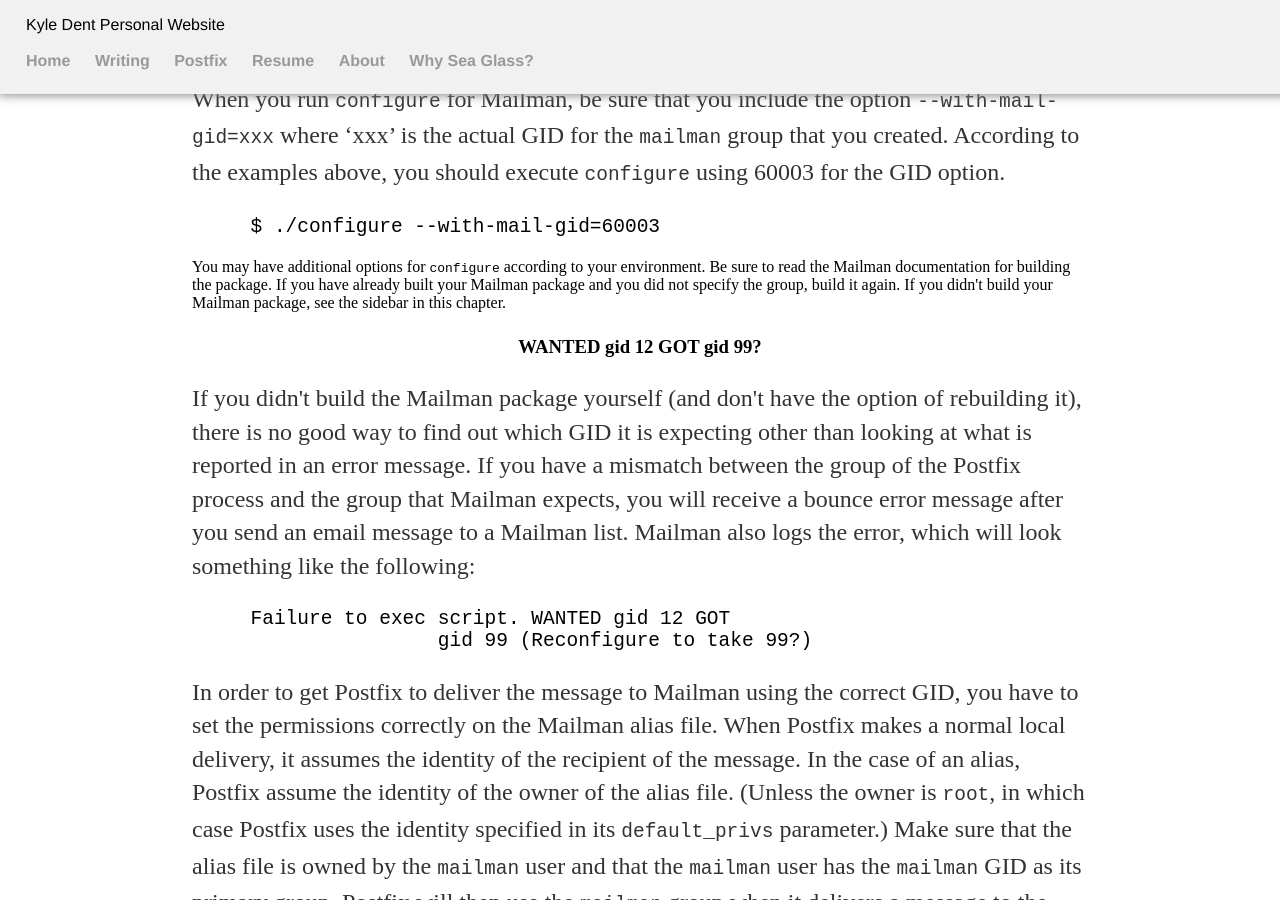
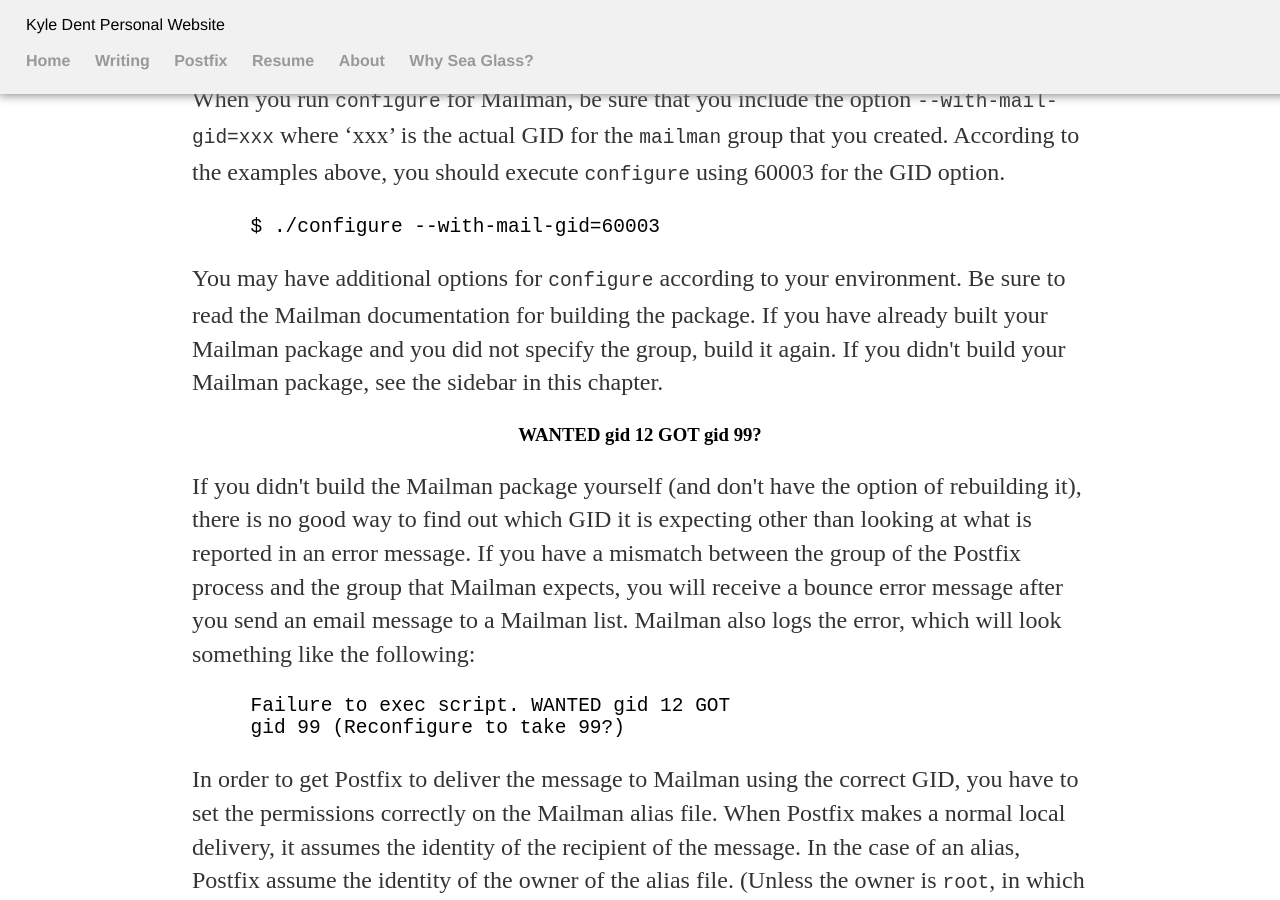
Before and after one commit to kdent/kdent.github.io, a Jekyll site: the page built from postfix/PostfixMailmanGID.html, in a window 1280 px wide and 900 px high, scrolled down 733 px. Built offline with Jekyll 4.4.1, drawn with Linux system fonts in a browser that asks for light colours.

Commit message:
Fixes formatting.

```diff
--- a/postfix/PostfixMailmanGID.html
+++ b/postfix/PostfixMailmanGID.html
@@ -48,15 +48,15 @@
 60003 for the GID option.
 </p><pre>$ ./configure --with-mail-gid=60003
 </pre>
+<p>
 You may have additional options for <code>configure</code>
 according to your environment. Be sure to read the Mailman
 documentation for building the package.  If you have already built
 your Mailman package and you did not specify the group, build it
 again. If you didn't build your Mailman package, see the sidebar in
 this chapter.
-<p></p>
+</p>
 
-<div class="sidebar">
 <h3 style="text-align: center">WANTED gid 12 GOT gid 99?</h3>
 <p>
 If you didn't build the Mailman package yourself (and don't have the
@@ -67,11 +67,12 @@
 error message after you send an email message to a Mailman list.
 Mailman also logs the error, which will look something like the
 following:
+</p>
 
-</p><pre>Failure to exec script. WANTED gid 12 GOT
-                gid 99 (Reconfigure to take 99?)
+<pre>
+Failure to exec script. WANTED gid 12 GOT
+gid 99 (Reconfigure to take 99?)
 </pre>
-<p></p>
 
 <p>
 In order to get Postfix to deliver the message to Mailman using the
@@ -100,4 +101,3 @@
 that the Mailman alias file is owned by the <code>mailman</code>
 account.
 </p>
-</div>
```
